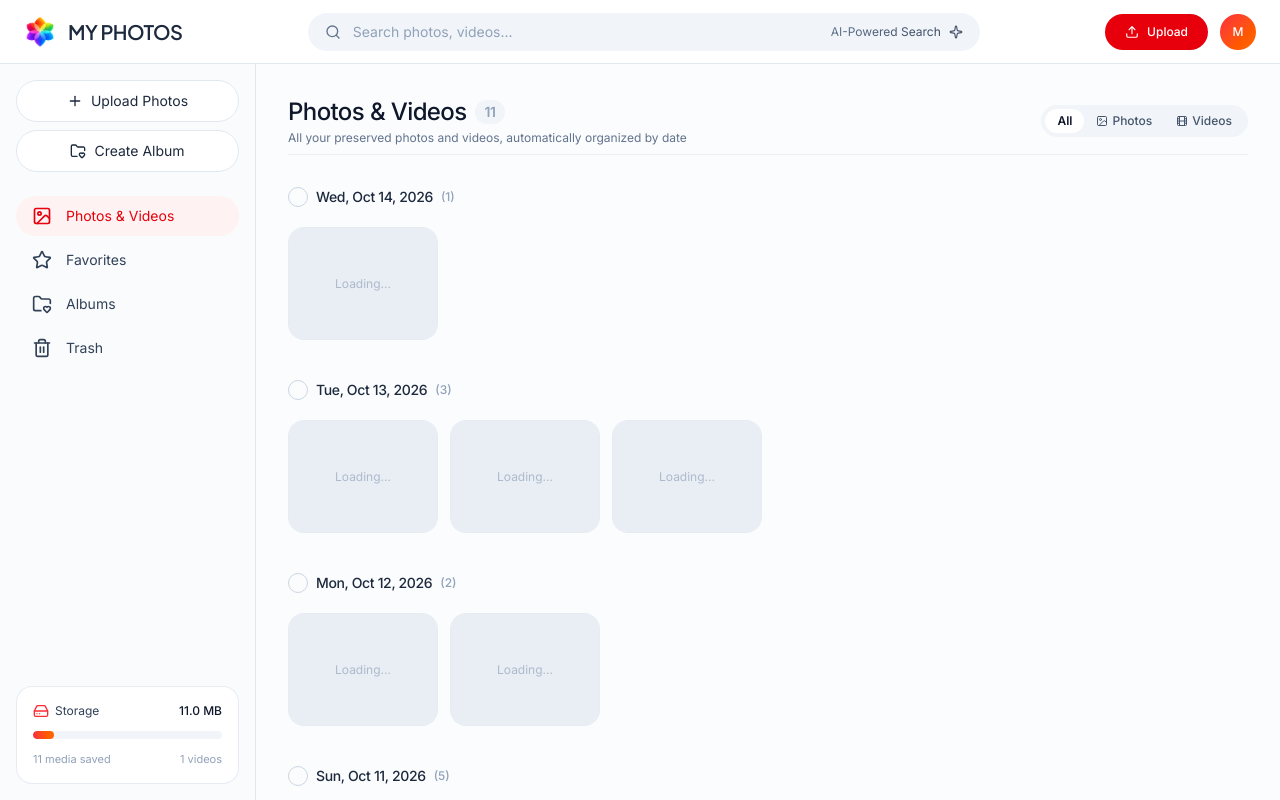
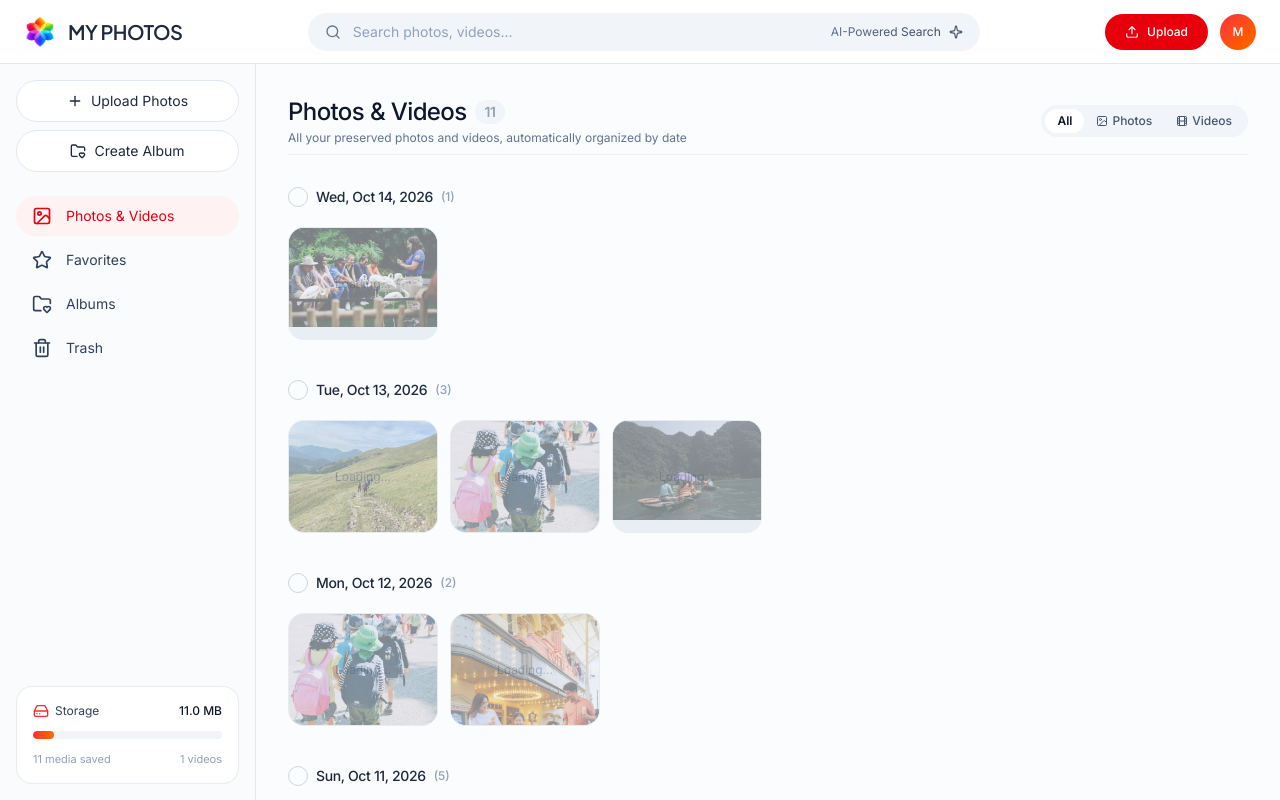
Before and after one commit to muktinathrajbanshi/my_photos, a React (Vite) app in the folder frontend/: page / in a window 1280 px wide. Built offline with nearby package versions, Linux system fonts and the light colour scheme; a web font is replaced by a local one.

Commit message:
Oh ma go true love

```diff
--- a/frontend/src/components/photos/PhotoCard.jsx
+++ b/frontend/src/components/photos/PhotoCard.jsx
@@ -28,6 +28,7 @@ const PhotoCard = ({
             Loading...
           </div>
         )}
+        <img src={photo.thumbnailUrl || photo.url} alt="" />
       </div>
     </div>
   );
```
